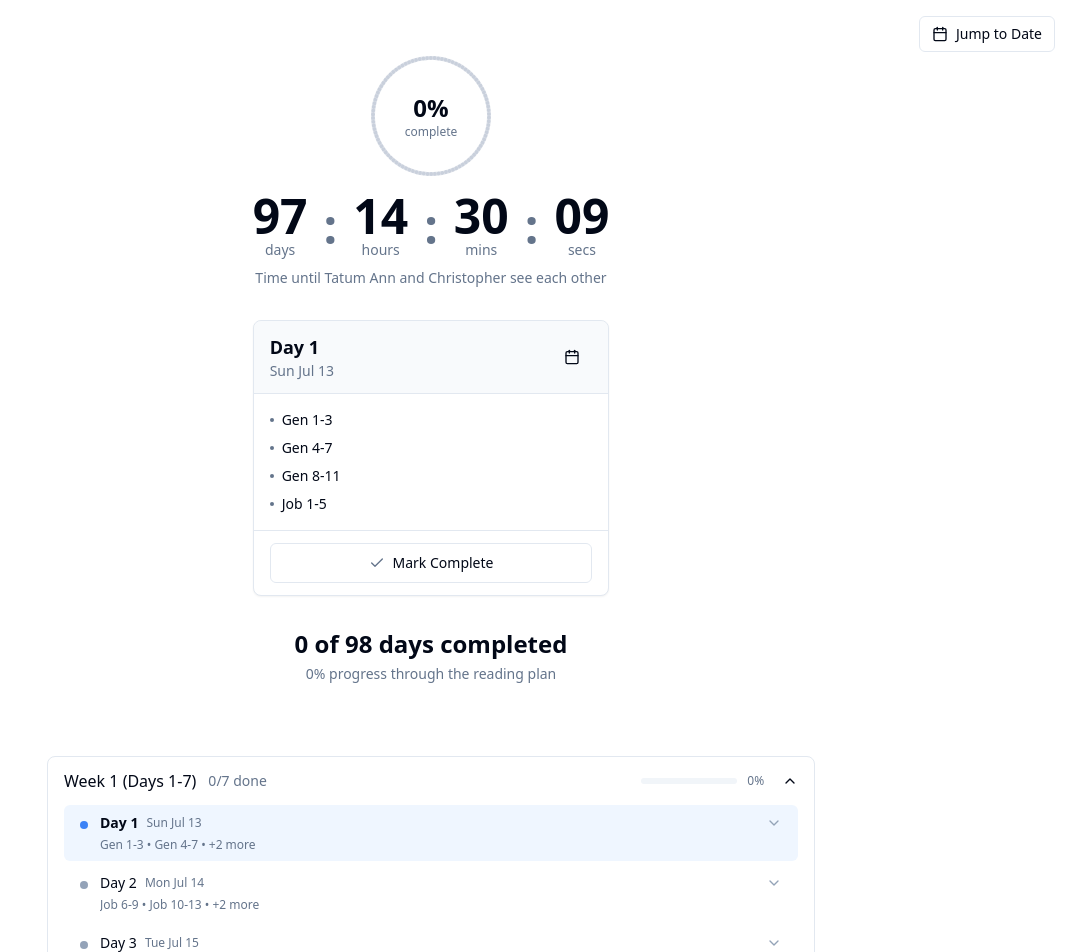
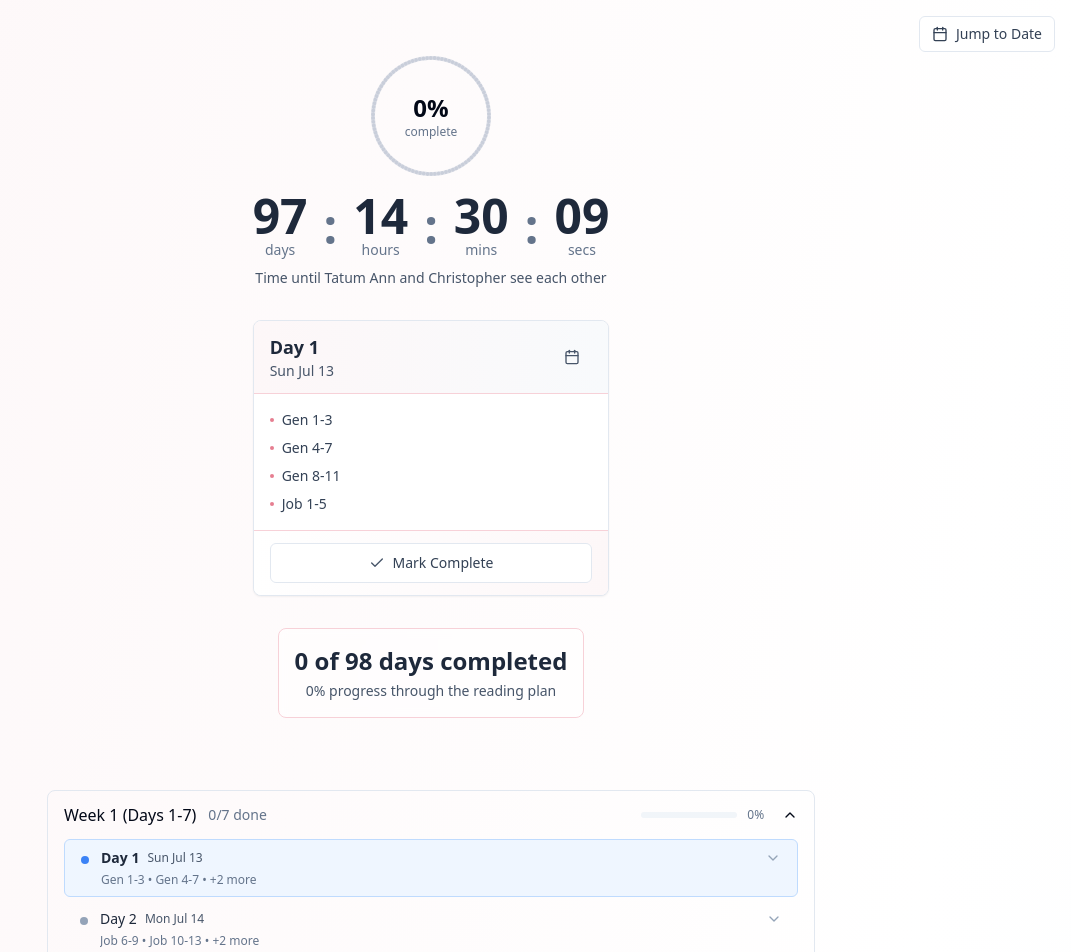
Before and after one commit to chritztopher/Bible, a React (Vite) app: page / in a window 1280 px wide. Shown: the top 952 px of the page, without its empty margins (209-1280 px from the left). Built offline with nearby package versions, Linux system fonts and the light colour scheme.

Commit message:
Add beautiful baby pink and navy color theme while preserving green progress/completion and blue current date indicators

```diff
--- a/src/components/DailyCard.tsx
+++ b/src/components/DailyCard.tsx
@@ -117,18 +117,18 @@ export function DailyCard({ className, onCalendarClick, selectedDate }: DailyCar
          >
            <div {...bind()} className="h-full w-full">
           {/* Header */}
-          <div className="px-4 py-3 border-b bg-muted/50">
+          <div className="px-4 py-3 border-b bg-gradient-to-r from-baby-pink-50 to-navy-50 border-baby-pink-200">
             <div className="flex items-center justify-between">
               <div>
-                <h2 className="text-lg font-semibold">{dayLabel}</h2>
-                <p className="text-sm text-muted-foreground">{formattedDate}</p>
+                <h2 className="text-lg font-semibold text-navy-800">{dayLabel}</h2>
+                <p className="text-sm text-navy-600">{formattedDate}</p>
               </div>
               {onCalendarClick && (
                 <Button
                   variant="ghost"
                   size="icon"
                   onClick={onCalendarClick}
-                  className="hidden md:flex"
+                  className="hidden md:flex text-navy-600 hover:text-navy-800 hover:bg-baby-pink-100"
                 >
                   <Calendar className="h-4 w-4" />
                 </Button>
@@ -137,26 +137,31 @@ export function DailyCard({ className, onCalendarClick, selectedDate }: DailyCar
           </div>
 
           {/* Readings */}
-          <div className="p-4 space-y-2">
+          <div className="p-4 space-y-2 bg-white/80 backdrop-blur-sm">
             {readings.map((reading, index) => (
               <div
                 key={index}
                 className="flex items-center space-x-2 text-sm"
               >
-                <div className="w-1 h-1 bg-muted-foreground rounded-full flex-shrink-0" />
-                <span>{reading}</span>
+                <div className="w-1 h-1 bg-baby-pink-400 rounded-full flex-shrink-0" />
+                <span className="text-navy-700">{reading}</span>
               </div>
             ))}
           </div>
 
           {/* Completion Toggle */}
-          <div className="px-4 py-3 border-t">
+          <div className="px-4 py-3 border-t border-baby-pink-200 bg-gradient-to-r from-white to-baby-pink-50">
             <Button
               variant={isCompleted ? 'default' : 'outline'}
               onClick={handleToggleComplete}
-              className="w-full"
+              className={cn(
+                "w-full transition-all duration-200",
+                isCompleted
+                  ? "bg-emerald-500 hover:bg-emerald-600 text-white"
+                  : "border-navy-200 text-navy-700 hover:bg-baby-pink-50 hover:border-baby-pink-300"
+              )}
             >
-              <Check className={cn('mr-2 h-4 w-4', isCompleted ? 'text-white' : 'text-muted-foreground')} />
+              <Check className={cn('mr-2 h-4 w-4', isCompleted ? 'text-white' : 'text-navy-600')} />
               {isCompleted ? 'Completed' : 'Mark Complete'}
             </Button>
                      </div>
@@ -174,7 +179,7 @@ export function DailyCard({ className, onCalendarClick, selectedDate }: DailyCar
                 animate={{ opacity: 1, x: 0 }}
                 exit={{ opacity: 0, x: 10 }}
                 onClick={() => navigateToDay('prev')}
-                className="absolute -left-12 top-1/2 -translate-y-1/2 hidden md:flex items-center justify-center w-10 h-10 bg-background border rounded-full shadow-md hover:bg-muted"
+                className="absolute -left-12 top-1/2 -translate-y-1/2 hidden md:flex items-center justify-center w-10 h-10 bg-white/80 backdrop-blur-sm border border-baby-pink-200 rounded-full shadow-md hover:bg-baby-pink-50 text-navy-600 hover:text-navy-800"
               >
                 <ChevronLeft className="h-5 w-5" />
               </motion.button>
@@ -185,7 +190,7 @@ export function DailyCard({ className, onCalendarClick, selectedDate }: DailyCar
                 animate={{ opacity: 1, x: 0 }}
                 exit={{ opacity: 0, x: -10 }}
                 onClick={() => navigateToDay('next')}
-                className="absolute -right-12 top-1/2 -translate-y-1/2 hidden md:flex items-center justify-center w-10 h-10 bg-background border rounded-full shadow-md hover:bg-muted"
+                className="absolute -right-12 top-1/2 -translate-y-1/2 hidden md:flex items-center justify-center w-10 h-10 bg-white/80 backdrop-blur-sm border border-baby-pink-200 rounded-full shadow-md hover:bg-baby-pink-50 text-navy-600 hover:text-navy-800"
               >
                 <ChevronRight className="h-5 w-5" />
               </motion.button>
--- a/src/components/WeekTimeline/DayDisclosure.tsx
+++ b/src/components/WeekTimeline/DayDisclosure.tsx
@@ -1,5 +1,9 @@
 import { motion } from 'framer-motion'
 import { useEffect, useState } from 'react'
+import { useProgress } from '@/hooks/useProgress'
+import { Check } from 'lucide-react'
+import { cn } from '@/lib/utils'
+import { AnimatePresence } from 'framer-motion'
 
 interface DayDisclosureProps {
   open: boolean
@@ -8,45 +12,46 @@ interface DayDisclosureProps {
 }
 
 export function DayDisclosure({ open, readings, dayKey }: DayDisclosureProps) {
-  const [reducedMotion, setReducedMotion] = useState(false)
-
-  useEffect(() => {
-    const mediaQuery = window.matchMedia('(prefers-reduced-motion: reduce)')
-    setReducedMotion(mediaQuery.matches)
-
-    const handleChange = (e: MediaQueryListEvent) => {
-      setReducedMotion(e.matches)
-    }
-
-    mediaQuery.addEventListener('change', handleChange)
-    return () => mediaQuery.removeEventListener('change', handleChange)
-  }, [])
-
-  const motionProps = reducedMotion ? {} : {
-    initial: false,
-    animate: open ? "open" : "collapsed",
-    variants: {
-      open: { height: "auto", opacity: 1 },
-      collapsed: { height: 0, opacity: 0 }
-    },
-    transition: { duration: 0.25, ease: [0.4, 0, 0.2, 1] }
-  }
+  const { isDone, toggleDone } = useProgress()
+  const completed = isDone(dayKey)
 
   return (
-    <motion.ul
-      {...motionProps}
-      id={`panel-${dayKey}`}
-      className="overflow-hidden pl-8 pr-4"
-      style={reducedMotion ? {
-        height: open ? 'auto' : 0,
-        opacity: open ? 1 : 0
-      } : {}}
-    >
-      {readings.map((reading, index) => (
-        <li key={`${dayKey}-${index}`} className="py-0.5 text-sm text-slate-600 dark:text-slate-300">
-          • {reading}
-        </li>
-      ))}
-    </motion.ul>
+    <AnimatePresence>
+      {open && (
+        <motion.div
+          initial={{ height: 0, opacity: 0 }}
+          animate={{ height: 'auto', opacity: 1 }}
+          exit={{ height: 0, opacity: 0 }}
+          transition={{ duration: 0.2 }}
+          className="overflow-hidden"
+        >
+          <div className="px-4 pb-4 bg-gradient-to-r from-white to-baby-pink-50">
+            <div className="space-y-2">
+              {readings.map((reading, index) => (
+                <div key={index} className="flex items-center space-x-2 text-sm">
+                  <div className="w-1 h-1 bg-baby-pink-400 rounded-full flex-shrink-0" />
+                  <span className="text-navy-700">{reading}</span>
+                </div>
+              ))}
+            </div>
+
+            <div className="mt-3 pt-3 border-t border-baby-pink-200">
+              <button
+                onClick={() => toggleDone(dayKey)}
+                className={cn(
+                  'flex items-center space-x-2 text-sm px-3 py-1.5 rounded-md transition-all duration-200',
+                  completed
+                    ? 'bg-emerald-500 text-white hover:bg-emerald-600'
+                    : 'bg-navy-100 text-navy-700 hover:bg-baby-pink-100 border border-navy-200'
+                )}
+              >
+                <Check className="w-3 h-3" />
+                <span>{completed ? 'Completed' : 'Mark Complete'}</span>
+              </button>
+            </div>
+          </div>
+        </motion.div>
+      )}
+    </AnimatePresence>
   )
 }
--- a/src/components/WeekTimeline/DayRow.tsx
+++ b/src/components/WeekTimeline/DayRow.tsx
@@ -34,21 +34,21 @@ export function DayRow({ dayKey, index, isToday, completed, open, onToggle }: Da
   const getDayStatusColor = () => {
     if (completed) return 'bg-emerald-500'
     if (isToday) return 'bg-blue-500'
-    return 'bg-slate-400'
+    return 'bg-navy-400'
   }
 
   return (
     <li className={cn(
       'rounded-md overflow-hidden transition-colors',
-      open && 'bg-slate-50 dark:bg-slate-800/40',
-      isToday && !open && 'bg-blue-50 dark:bg-blue-900/20'
+      open && 'bg-gradient-to-r from-baby-pink-50 to-navy-50',
+      isToday && !open && 'bg-blue-50 dark:bg-blue-900/20 border border-blue-200'
     )}>
       <button
         onClick={() => onToggle(dayKey)}
         onKeyDown={handleKeyDown}
         aria-expanded={open}
         aria-controls={`panel-${dayKey}`}
-        className="group w-full flex items-start gap-3 py-2 px-4 text-left hover:bg-muted/50 transition-colors focus-visible:outline-none focus-visible:ring-2 focus-visible:ring-ring focus-visible:ring-offset-2"
+        className="group w-full flex items-start gap-3 py-2 px-4 text-left hover:bg-baby-pink-50 transition-colors focus-visible:outline-none focus-visible:ring-2 focus-visible:ring-ring focus-visible:ring-offset-2"
       >
         <span className={cn(
           'mt-2 w-2 h-2 rounded-full flex-shrink-0',
@@ -58,22 +58,22 @@ export function DayRow({ dayKey, index, isToday, completed, open, onToggle }: Da
           <div className="flex items-center justify-between">
             <div className="flex items-center space-x-2">
               <span className={cn(
-                'font-medium text-sm',
+                'font-medium text-sm text-navy-800',
                 isToday && 'font-semibold'
               )}>
                 {dayLabel}
               </span>
-              <span className="text-xs text-muted-foreground">
+              <span className="text-xs text-navy-600">
                 {formattedDate}
               </span>
             </div>
             <ChevronDown className={cn(
-              'w-4 h-4 text-slate-400 group-hover:text-slate-600 dark:group-hover:text-slate-300 transition-all',
+              'w-4 h-4 text-navy-400 group-hover:text-navy-600 transition-all',
               open ? 'rotate-180' : 'rotate-0'
             )} />
           </div>
           {!open && (
-            <p className="text-xs text-slate-500 dark:text-slate-400 truncate mt-1">
+            <p className="text-xs text-navy-500 truncate mt-1">
               {previewText}
             </p>
           )}
--- a/src/pages/Home.tsx
+++ b/src/pages/Home.tsx
@@ -40,12 +40,12 @@ export default function Home() {
   }
 
   return (
-    <main className="min-h-screen flex flex-col items-center px-4 py-6 space-y-8">
+    <main className="min-h-screen flex flex-col items-center px-4 py-6 space-y-8 bg-gradient-to-br from-baby-pink-50 via-white to-navy-50">
       {/* Jump to Date Button - Top Right Corner */}
       <div className="fixed top-4 right-4 z-10">
         <CalendarPopover
           trigger={
-            <Button variant="outline" size="sm">
+            <Button variant="outline" size="sm" className="border-navy-200 text-navy-700 hover:bg-baby-pink-50 hover:border-baby-pink-300">
               <Calendar className="mr-2 h-4 w-4" />
               Jump to Date
             </Button>
@@ -62,9 +62,9 @@ export default function Home() {
           <div className="mt-4">
             <Countdown
               target="2025-10-19T00:00:00-04:00"
-              className="text-3xl sm:text-4xl md:text-5xl font-bold"
+              className="text-3xl sm:text-4xl md:text-5xl font-bold text-navy-800"
             />
-            <p className="text-sm text-center mt-2 text-muted-foreground">
+            <p className="text-sm text-center mt-2 text-navy-600">
               Time until Tatum Ann and Christopher see each other
             </p>
           </div>
@@ -81,11 +81,11 @@ export default function Home() {
       </div>
 
       {/* Progress Summary */}
-      <div className="text-center space-y-1">
-        <div className="text-2xl font-bold">
+      <div className="text-center space-y-1 bg-white/60 backdrop-blur-sm rounded-lg p-4 border border-baby-pink-200">
+        <div className="text-2xl font-bold text-navy-800">
           {completedCount} of {totalDays} days completed
         </div>
-        <div className="text-sm text-muted-foreground">
+        <div className="text-sm text-navy-600">
           {Math.round(completionPercentage)}% progress through the reading plan
         </div>
       </div>
--- a/tailwind.config.js
+++ b/tailwind.config.js
@@ -51,6 +51,32 @@ export default {
           DEFAULT: 'hsl(var(--card))',
           foreground: 'hsl(var(--card-foreground))',
         },
+        // Custom baby pink palette
+        'baby-pink': {
+          50: '#fdf7f8',
+          100: '#fbe8eb',
+          200: '#f7d1d8',
+          300: '#f0a8b4',
+          400: '#e67e90',
+          500: '#d85570',
+          600: '#c23858',
+          700: '#a12a47',
+          800: '#86253f',
+          900: '#72233a',
+        },
+        // Custom navy palette
+        'navy': {
+          50: '#f8fafc',
+          100: '#f1f5f9',
+          200: '#e2e8f0',
+          300: '#cbd5e1',
+          400: '#94a3b8',
+          500: '#64748b',
+          600: '#475569',
+          700: '#334155',
+          800: '#1e293b',
+          900: '#0f172a',
+        },
       },
       borderRadius: {
         lg: 'var(--radius)',
```
Also changed, not shown: src/components/CalendarPopover.tsx (+12 -12 lines).
